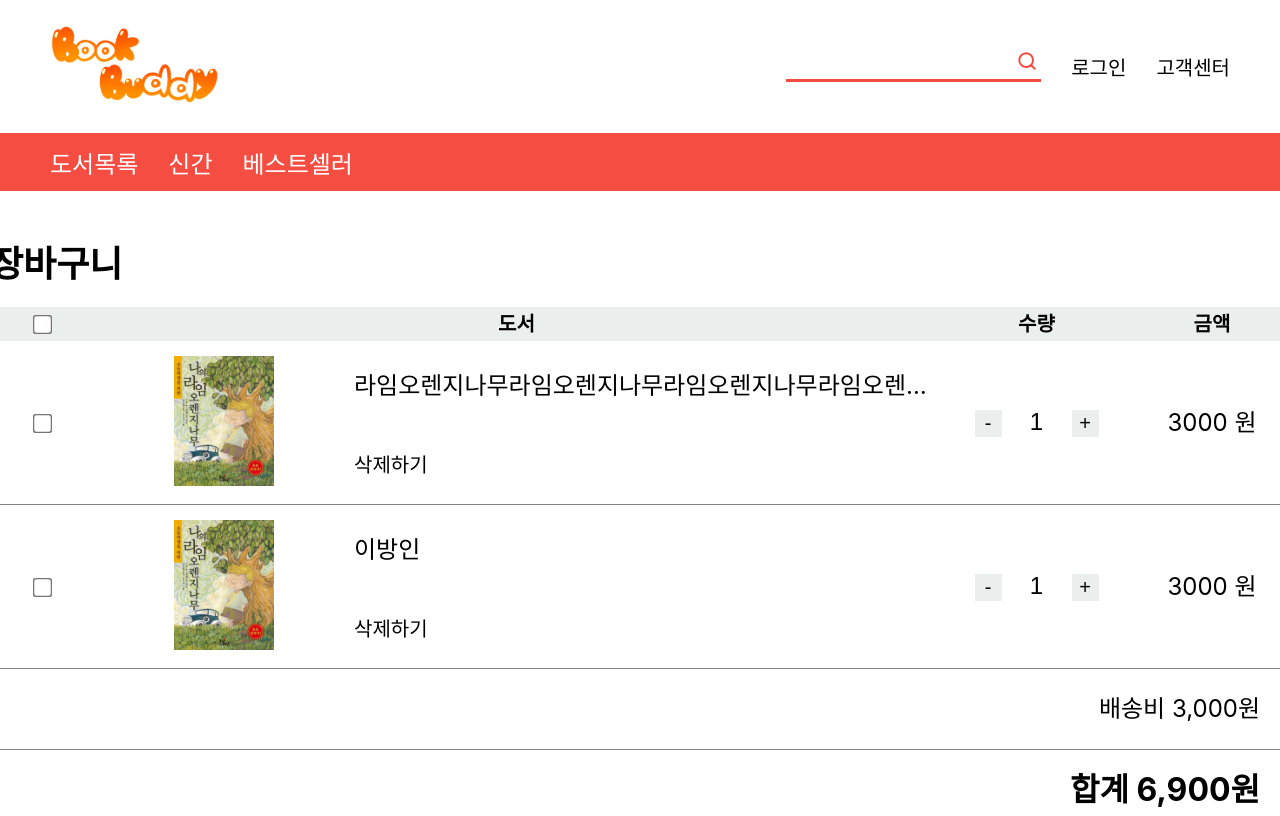
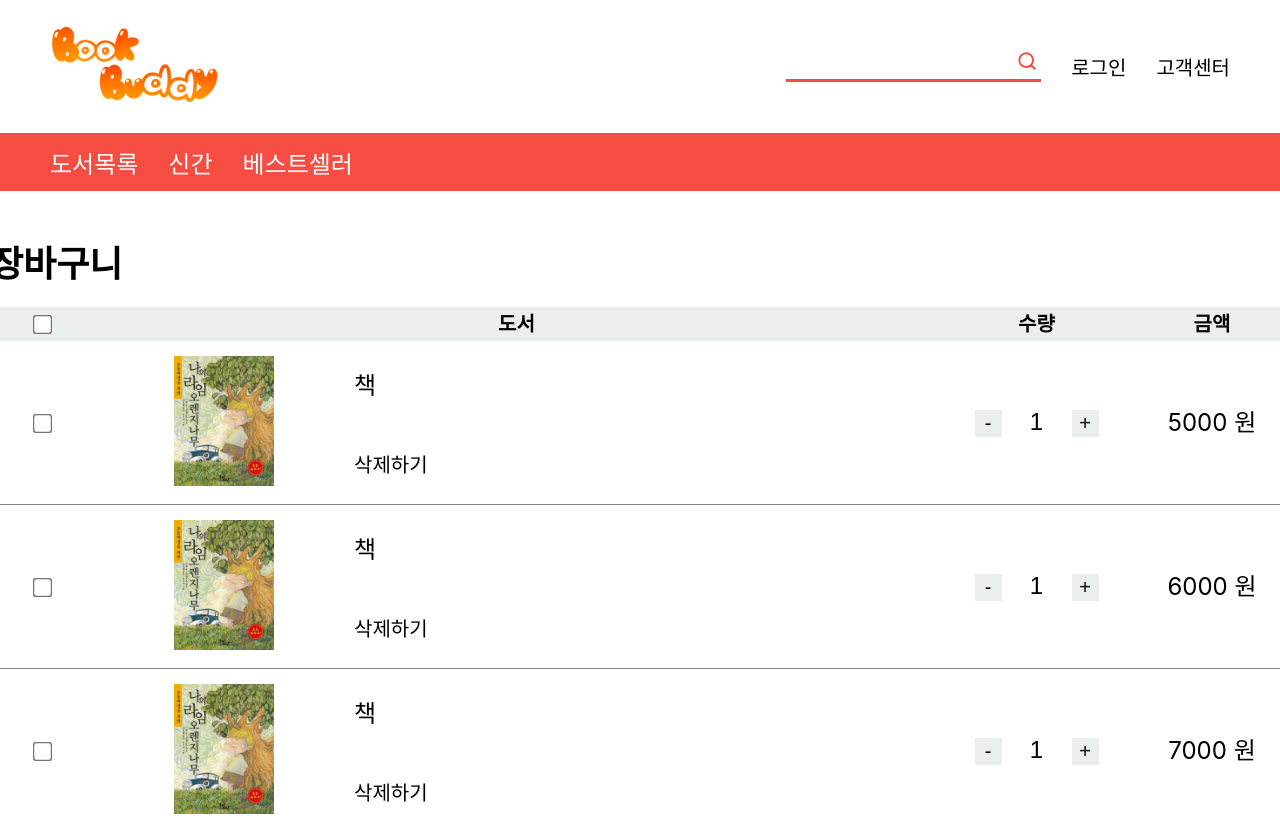
Before and after one commit to HyeranJo/bookbuddy, a React (Create React App) app in the folder client/: page /order in a window 1280 px wide. Shown: the top 816 px of the page. Built offline with nearby package versions, Linux system fonts and the light colour scheme.

Commit message:
Feat: api 및 total price를 보여주는 로직 구현

```diff
--- /dev/null
+++ b/client/public/dummy/orderDummy.json
@@ -0,0 +1,32 @@
+[
+  {
+    "id" :1,
+    "name": "책",
+    "author": "사람",
+    "publisher": "출판사",
+    "price":5000,
+    "date": "날짜",
+    "imgSrc": "./나의 라임 오렌지나무.jpg",
+    "quantity": 1
+  },
+  {
+    "id" :2,
+    "name": "책",
+    "author": "사람",
+    "publisher": "출판사",
+    "price":3000,
+    "date": "날짜",
+    "imgSrc": "./나의 라임 오렌지나무.jpg",
+    "quantity": 2
+  },
+  {
+    "id" :3,
+    "name": "책",
+    "author": "사람",
+    "publisher": "출판사",
+    "price":7000,
+    "date": "날짜",
+    "imgSrc": "./나의 라임 오렌지나무.jpg",
+    "quantity": 1
+  }
+]
--- a/client/src/components/category/CartTable.tsx
+++ b/client/src/components/category/CartTable.tsx
@@ -1,11 +1,66 @@
-import React from 'react';
+import React, { useEffect, useState } from 'react';
 import { Styled_CartTable } from './CartTable.style';
 import QuantityInput from '../quantity/QuantityInput';
 import image from '../.././images/나의 라임 오렌지나무.jpg';
+import axios from 'axios';
 
+interface OrderListType {
+  id: number;
+  name: string;
+  author: string;
+  publisher: string;
+  price: number;
+  date: string;
+  imgSrc: string;
+  quantity: number;
+}
 const CartTable = () => {
+  const [orderList, setOrderList] = useState<OrderListType[]>([]);
+  const [checkList, setCheckList] = useState<number[]>([]);
+  const [totalPrice, settotalPrice] = useState(0);
+
+  useEffect(() => {
+    const getOrderList = async () => {
+      try {
+        const response = await axios.get('./dummy/orderDummy.json');
+        setOrderList(response.data);
+      } catch (err) {
+        console.log(err);
+      }
+    };
+    getOrderList();
+
+    // 0 or 1 체크리스트 배열 만들기
+    if (orderList.length !== 0) {
+      const arr = Array(orderList.length)
+        .fill(1)
+        .map(v => v);
+
+      setCheckList(arr);
+    }
+  }, [orderList]);
+
+  // 새로고침 하지 않는 이상 checklist만 바뀔 것이기 때문에 데이터 다시 받아오면 안 됨.
+  // useEffect 분리
+  useEffect(() => {
+    const arr = [];
+    // 체크리스트에 1인 아이들만 orderlist에서 찾아서 수량*금액 다 더해서 총합에 리턴
+    for (let i = 0; i < orderList.length; i++) {
+      if (checkList[i] === 1) {
+        arr.push(orderList[i].quantity * orderList[i].price);
+      }
+    }
+    if (arr.length !== 0) {
+      settotalPrice(
+        arr.reduce((acc: number, cur: number) => {
+          return acc + cur;
+        }),
+      );
+    }
+  }, [checkList]);
+
   return (
-    <div>
+    <>
       <Styled_CartTable.H1>장바구니</Styled_CartTable.H1>
       <Styled_CartTable.Table>
         <colgroup>
@@ -27,21 +82,25 @@ const CartTable = () => {
           </tr>
         </thead>
         <tbody>
+          {orderList &&
+            orderList.map((v: OrderListType, i) => {
+              return (
+                <React.Fragment key={v.id}>
                   <Styled_CartTable.Tr>
                     <td rowSpan={2}>
                       <Styled_CartTable.Input type="checkbox" />
                     </td>
                     <td rowSpan={2}>
-              <Styled_CartTable.Img src={image} />
+                      <Styled_CartTable.Img src={v.imgSrc} />
                     </td>
                     <Styled_CartTable.Td className="booktitle">
-              라임오렌지나무라임오렌지나무라임오렌지나무라임오렌지나무라임오렌지나무라임오렌지나무라임오렌지나무라임오렌지나무라임오렌지나무라임오렌지나무라임오렌지나무라임오렌지나무라임오렌지나무라임오렌지나무라임오렌지나무라임오렌지나무
+                      {v.name}
                     </Styled_CartTable.Td>
                     <td rowSpan={2}>
                       <QuantityInput />
                     </td>
                     <td rowSpan={2} style={{ fontSize: '24px' }}>
-              3000 원
+                      {v.price * v.quantity} 원
                     </td>
                   </Styled_CartTable.Tr>
                   <Styled_CartTable.DeleteTr>
@@ -49,39 +108,19 @@ const CartTable = () => {
                       삭제하기
                     </Styled_CartTable.Td>
                   </Styled_CartTable.DeleteTr>
-
-          <Styled_CartTable.Tr>
-            <td rowSpan={2}>
-              <Styled_CartTable.Input type="checkbox" />
-            </td>
-            <td rowSpan={2}>
-              <Styled_CartTable.Img src={image} />
-            </td>
-            <Styled_CartTable.Td className="booktitle">
-              이방인
-            </Styled_CartTable.Td>
-            <td rowSpan={2}>
-              <QuantityInput />
-            </td>
-            <td rowSpan={2} style={{ fontSize: '24px' }}>
-              3000 원
-            </td>
-          </Styled_CartTable.Tr>
-          <Styled_CartTable.DeleteTr>
-            <Styled_CartTable.Td className="delete">
-              삭제하기
-            </Styled_CartTable.Td>
-          </Styled_CartTable.DeleteTr>
+                </React.Fragment>
+              );
+            })}
 
           <Styled_CartTable.AmountTr className="delivery">
             <td colSpan={5}>배송비 3,000원</td>
           </Styled_CartTable.AmountTr>
           <Styled_CartTable.AmountTr className="total">
-            <td colSpan={5}>합계 6,900원</td>
+            <td colSpan={5}>합계 {totalPrice}원</td>
           </Styled_CartTable.AmountTr>
         </tbody>
       </Styled_CartTable.Table>
-    </div>
+    </>
   );
 };
 
```
Lines whose indentation alone changed are shown as unchanged.
